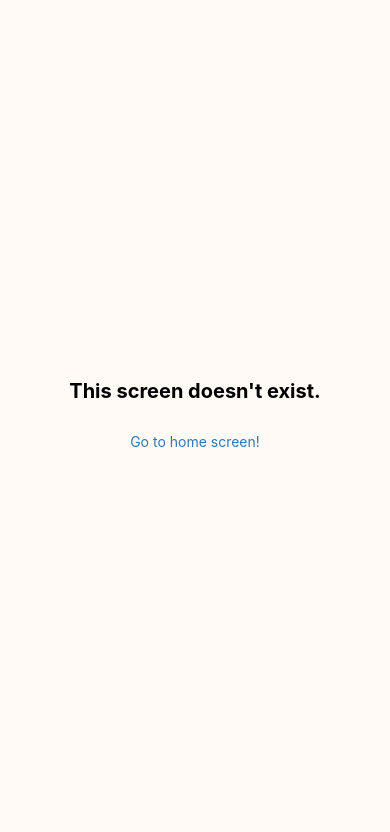
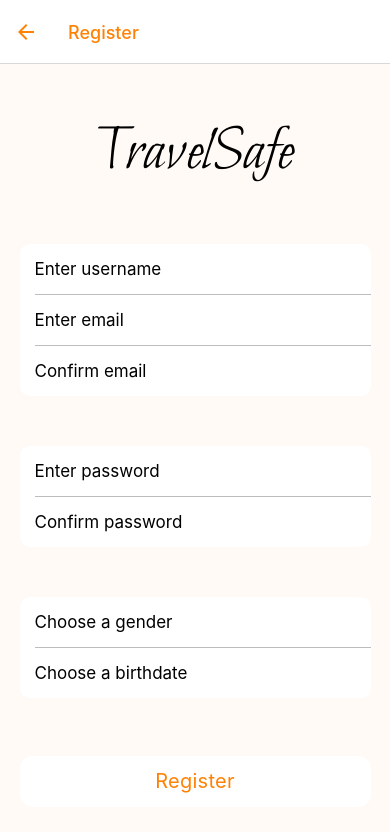
Before and after one commit to LukePetko/TravelSafe, a React Native app: screen /Register in a window 390 px wide. Shown: the top 832 px of the page. Built offline with nearby package versions, Linux system fonts and the light colour scheme; what expo-linking would draw is missing.

Commit message:
list components + register

```diff
--- a/components/ThemedListItem.tsx
+++ b/components/ListInput.tsx
@@ -1,7 +1,6 @@
-import { View, Text as DefaultText, StyleSheet } from "react-native";
+import { TextInput, StyleSheet, Animated } from "react-native";
 import React from "react";
-import { Text, ThemeProps, useThemeColor } from "./Themed";
-import { Feather } from "@expo/vector-icons";
+import { ThemeProps, useThemeColor, View } from "./Themed";
 
 type ListItemProps = {
     borderRadius?: {
@@ -9,16 +8,14 @@ type ListItemProps = {
         bottom?: boolean;
     };
     separator?: boolean;
-    showChevron?: boolean;
 };
 
-type TextProps = DefaultText["props"] & ThemeProps & ListItemProps;
+type TextFiendProps = TextInput["props"] & ThemeProps & ListItemProps;
 
-const ThemedListItem = (props: TextProps) => {
+const ListInput = (props: TextFiendProps) => {
     const {
         borderRadius,
         separator,
-        showChevron,
         style,
         lightColor,
         darkColor,
@@ -48,6 +45,8 @@ const ThemedListItem = (props: TextProps) => {
         },
     });
 
+    const color = useThemeColor({ light: lightColor, dark: darkColor }, "text");
+
     return (
         <View
             style={[
@@ -56,13 +55,23 @@ const ThemedListItem = (props: TextProps) => {
                 {
                     backgroundColor,
                 },
+                style,
             ]}
         >
             <View style={[localStyles.innerContainer, propStyles.separator]}>
-                <Text style={localStyles.text} {...otherProps} />
-                {showChevron && (
-                    <Feather name="chevron-right" color={grey} size={19} />
-                )}
+                <TextInput
+                    style={[
+                        localStyles.input,
+                        propStyles.border,
+                        {
+                            backgroundColor,
+                            color,
+                            borderTopLeftRadius: 0,
+                            borderBottomLeftRadius: 0,
+                        },
+                    ]}
+                    {...otherProps}
+                />
             </View>
         </View>
     );
@@ -72,19 +81,19 @@ const localStyles = StyleSheet.create({
     outerContainer: {
         width: "90%",
         paddingLeft: 15,
-        backgroundColor: "#fff",
     },
     innerContainer: {
-        paddingVertical: 15,
-        paddingLeft: 0,
-        paddingRight: 8,
         flexDirection: "row",
         justifyContent: "space-between",
         alignItems: "center",
     },
-    text: {
+    input: {
+        width: "100%",
+        paddingVertical: 15,
+        paddingLeft: 0,
+        paddingRight: 8,
         fontSize: 17,
     },
 });
 
-export default ThemedListItem;
+export default ListInput;
--- /dev/null
+++ b/components/ListLabel.tsx
@@ -0,0 +1,111 @@
+import { View, Text as DefaultText, StyleSheet } from "react-native";
+import React from "react";
+import { Text, ThemeProps, useThemeColor } from "./Themed";
+import { Feather } from "@expo/vector-icons";
+
+type ListItemProps = {
+    borderRadius?: {
+        top?: boolean;
+        bottom?: boolean;
+    };
+    separator?: boolean;
+    showChevron?: boolean;
+    fieldValue?: string;
+};
+
+type TextProps = DefaultText["props"] & ThemeProps & ListItemProps;
+
+const ThemedListItem = (props: TextProps) => {
+    const {
+        borderRadius,
+        separator,
+        showChevron,
+        fieldValue,
+        style,
+        lightColor,
+        darkColor,
+        ...otherProps
+    } = props;
+
+    const backgroundColor = useThemeColor(
+        { light: lightColor, dark: darkColor },
+        "fieldColor",
+    );
+
+    const grey = useThemeColor(
+        { light: lightColor, dark: darkColor },
+        "greyElement",
+    );
+
+    const propStyles = StyleSheet.create({
+        border: {
+            borderTopLeftRadius: borderRadius?.top ? 10 : 0,
+            borderTopRightRadius: borderRadius?.top ? 10 : 0,
+            borderBottomLeftRadius: borderRadius?.bottom ? 10 : 0,
+            borderBottomRightRadius: borderRadius?.bottom ? 10 : 0,
+        },
+        separator: {
+            borderBottomWidth: separator ? 1 : 0,
+            borderBottomColor: grey,
+        },
+    });
+
+    return (
+        <View
+            style={[
+                localStyles.outerContainer,
+                propStyles.border,
+                {
+                    backgroundColor,
+                },
+            ]}
+        >
+            <View style={[localStyles.innerContainer, propStyles.separator]}>
+                <Text style={localStyles.text} {...otherProps} />
+                <View style={localStyles.value}>
+                    {!!fieldValue && (
+                        <Text
+                            style={[
+                                localStyles.text,
+                                {
+                                    color: grey,
+                                },
+                            ]}
+                        >
+                            {fieldValue}
+                        </Text>
+                    )}
+                    {showChevron && (
+                        <Feather name="chevron-right" color={grey} size={19} />
+                    )}
+                </View>
+            </View>
+        </View>
+    );
+};
+
+const localStyles = StyleSheet.create({
+    outerContainer: {
+        width: "90%",
+        paddingLeft: 15,
+        backgroundColor: "#fff",
+    },
+    innerContainer: {
+        paddingVertical: 15,
+        paddingLeft: 0,
+        paddingRight: 8,
+        flexDirection: "row",
+        justifyContent: "space-between",
+        alignItems: "center",
+    },
+    text: {
+        fontSize: 17,
+    },
+    value: {
+        flexDirection: "row",
+        alignItems: "center",
+        justifyContent: "flex-end",
+    },
+});
+
+export default ThemedListItem;
--- a/components/Themed.tsx
+++ b/components/Themed.tsx
@@ -6,6 +6,7 @@
 import {
     Text as DefaultText,
     View as DefaultView,
+    ScrollView as DefaultScrollView,
     Pressable as DefaultPressable,
     Animated,
 } from "react-native";
@@ -34,6 +35,7 @@ export type ThemeProps = {
 
 export type TextProps = ThemeProps & DefaultText["props"];
 export type ViewProps = ThemeProps & DefaultView["props"];
+export type ScrollViewProps = ThemeProps & DefaultScrollView["props"];
 export type PressableProps = ThemeProps & DefaultPressable["props"];
 
 export const Text = (props: TextProps) => {
@@ -51,6 +53,21 @@ export const View = (props: ViewProps) => {
     );
 
     return <DefaultView style={[{ backgroundColor }, style]} {...otherProps} />;
+};
+
+export const ScrollView = (props: ScrollViewProps) => {
+    const { style, lightColor, darkColor, ...otherProps } = props;
+    const backgroundColor = useThemeColor(
+        { light: lightColor, dark: darkColor },
+        "background",
+    );
+
+    return (
+        <DefaultScrollView
+            contentContainerStyle={[{ backgroundColor }, style]}
+            {...otherProps}
+        />
+    );
 };
 
 export const Pressable = (props: PressableProps) => {
--- a/components/ThemedTextInput.tsx
+++ /dev/null
@@ -1,35 +0,0 @@
-import { TextInput, StyleSheet, Animated } from "react-native";
-import React from "react";
-import { ThemeProps, useThemeColor } from "./Themed";
-
-type TextFiendProps = TextInput["props"] & ThemeProps;
-
-const ThemedTextInput = (props: TextFiendProps) => {
-    const { style, lightColor, darkColor, ...otherProps } = props;
-
-    const backgroundColor = useThemeColor(
-        { light: lightColor, dark: darkColor },
-        "fieldColor",
-    );
-
-    const color = useThemeColor({ light: lightColor, dark: darkColor }, "text");
-
-    return (
-        <TextInput
-            style={[style, localStyles.input, { backgroundColor, color }]}
-            {...otherProps}
-        />
-    );
-};
-
-const localStyles = StyleSheet.create({
-    input: {
-        width: "90%",
-        fontSize: 17,
-        padding: 15,
-        borderRadius: 10,
-        margin: 7.5,
-    },
-});
-
-export default ThemedTextInput;
--- a/navigation/index.tsx
+++ b/navigation/index.tsx
@@ -30,6 +30,7 @@ import {
 import LinkingConfiguration from "./LinkingConfiguration";
 import { Login } from "../screens/auth/Login";
 import MapScreen from "../screens/MapScreen";
+import Register from "../screens/auth/Register";
 
 const Navigation = ({ colorScheme }: { colorScheme: ColorSchemeName }) => {
     const { user } = useStoreSelector((state) => state.user);
@@ -72,12 +73,14 @@ const RootNavigator = () => {
 const LoginStack = createNativeStackNavigator<LoginStackParamList>();
 
 const AuthNavigator = () => {
+    const colorScheme = useColorScheme();
+
     return (
         <LoginStack.Navigator
             initialRouteName="Login"
             screenOptions={{
-                headerShown: false,
-                gestureEnabled: false,
+                gestureEnabled: true,
+                headerTintColor: Colors[colorScheme].tint,
             }}
         >
             <LoginStack.Screen
@@ -87,8 +90,8 @@ const AuthNavigator = () => {
             />
             <LoginStack.Screen
                 name="Register"
-                component={NotFoundScreen}
-                options={{ title: "Oops!" }}
+                component={Register}
+                // options={{ title: "Oops!" }}
             />
         </LoginStack.Navigator>
     );
--- a/screens/auth/Login.tsx
+++ b/screens/auth/Login.tsx
@@ -8,10 +8,14 @@ import { View, Text, Pressable } from "../../components/Themed";
 
 import { signInWithEmailAndPassword } from "firebase/auth";
 import { loginStyles } from "../../styles/login.styles";
-import ThemedTextInput from "../../components/ThemedTextInput";
-import ThemedListItem from "../../components/ThemedListItem";
+import ListInput from "../../components/ListInput";
+import ListLabel from "../../components/ListLabel";
 
-export const Login = () => {
+type LoginProps = {
+    navigation: any;
+};
+
+export const Login = ({ navigation }: LoginProps) => {
     const [email, setEmail] = useState("");
     const [password, setPassword] = useState("");
 
@@ -36,15 +40,17 @@ export const Login = () => {
             <Text style={[styles.logoLarge, { marginBottom: 50 }]}>
                 TravelSafe
             </Text>
-            <ThemedTextInput
+            <ListInput
                 value={email}
                 onChangeText={(text: string) => setEmail(text)}
                 placeholder={"Enter Email"}
                 keyboardType={"email-address"}
                 autoCapitalize={"none"}
                 autoCorrect={false}
+                borderRadius={{ top: true }}
+                separator={true}
             />
-            <ThemedTextInput
+            <ListInput
                 value={password}
                 onChangeText={(text: string) => setPassword(text)}
                 placeholder={"Enter Password"}
@@ -53,11 +59,15 @@ export const Login = () => {
                 autoCapitalize={"none"}
                 autoCorrect={false}
                 style={{ marginBottom: 20 }}
+                borderRadius={{ bottom: true }}
             />
             <Pressable style={loginStyles.button} onPress={() => signIn()}>
                 <Text style={loginStyles.text}>Log In</Text>
             </Pressable>
-            <Pressable style={loginStyles.button} onPress={() => signIn()}>
+            <Pressable
+                style={loginStyles.button}
+                onPress={() => navigation.navigate("Register")}
+            >
                 <Text style={[loginStyles.text, { fontWeight: "bold" }]}>
                     Register
                 </Text>
--- a/screens/auth/Register.tsx
+++ b/screens/auth/Register.tsx
@@ -1,11 +1,105 @@
 import React from "react";
-import { View, Text, Pressable } from "../../components/Themed";
-import ThemedTextInput from "../../components/ThemedTextInput";
+import { ScrollView, Text, Pressable, View } from "../../components/Themed";
+import ThemedListItem from "../../components/ListLabel";
 import { styles } from "../../styles/global";
 import { loginStyles } from "../../styles/login.styles";
+import ListInput from "../../components/ListInput";
+import { KeyboardAvoidingView } from "react-native";
 
-const Register = () => {
-    return <View style={styles.container}></View>;
+type RegisterProps = {
+    navigation: any;
+};
+
+const Register = ({ navigation }: RegisterProps) => {
+    return (
+        <KeyboardAvoidingView
+            behavior={"padding"}
+            style={{
+                flex: 1,
+            }}
+            enabled
+            keyboardVerticalOffset={90}
+        >
+            <ScrollView>
+                <View
+                    style={[
+                        styles.container,
+                        {
+                            paddingVertical: 50,
+                        },
+                    ]}
+                >
+                    <Text style={[styles.logoLarge, { marginBottom: 50 }]}>
+                        TravelSafe
+                    </Text>
+                    <ListInput
+                        placeholder={"Enter username"}
+                        keyboardType={"default"}
+                        autoCapitalize={"none"}
+                        autoCorrect={false}
+                        borderRadius={{ top: true }}
+                        separator={true}
+                    />
+                    <ListInput
+                        placeholder={"Enter email"}
+                        keyboardType={"email-address"}
+                        autoCapitalize={"none"}
+                        autoCorrect={false}
+                        separator={true}
+                    />
+                    <ListInput
+                        placeholder={"Confirm email"}
+                        keyboardType={"email-address"}
+                        autoCapitalize={"none"}
+                        autoCorrect={false}
+                        borderRadius={{ bottom: true }}
+                        style={{ marginBottom: 50 }}
+                    />
+                    <ListInput
+                        placeholder={"Enter password"}
+                        keyboardType={"default"}
+                        secureTextEntry={true}
+                        autoCapitalize={"none"}
+                        autoCorrect={false}
+                        borderRadius={{ top: true }}
+                        separator={true}
+                    />
+                    <ListInput
+                        placeholder={"Confirm password"}
+                        keyboardType={"default"}
+                        secureTextEntry={true}
+                        autoCapitalize={"none"}
+                        autoCorrect={false}
+                        borderRadius={{ bottom: true }}
+                        style={{ marginBottom: 50 }}
+                    />
+                    {/* TODO multi-choice selector */}
+                    <ListInput
+                        placeholder={"Choose a gender"}
+                        keyboardType={"default"}
+                        autoCapitalize={"none"}
+                        autoCorrect={false}
+                        borderRadius={{ top: true }}
+                        separator={true}
+                    />
+
+                    {/* TODO date selector */}
+                    <ListInput
+                        placeholder={"Choose a birthdate"}
+                        keyboardType={"default"}
+                        autoCapitalize={"none"}
+                        autoCorrect={false}
+                        borderRadius={{ bottom: true }}
+                        style={{ marginBottom: 50 }}
+                    />
+
+                    <Pressable style={loginStyles.button}>
+                        <Text style={loginStyles.text}>Register</Text>
+                    </Pressable>
+                </View>
+            </ScrollView>
+        </KeyboardAvoidingView>
+    );
 };
 
 export default Register;
```
